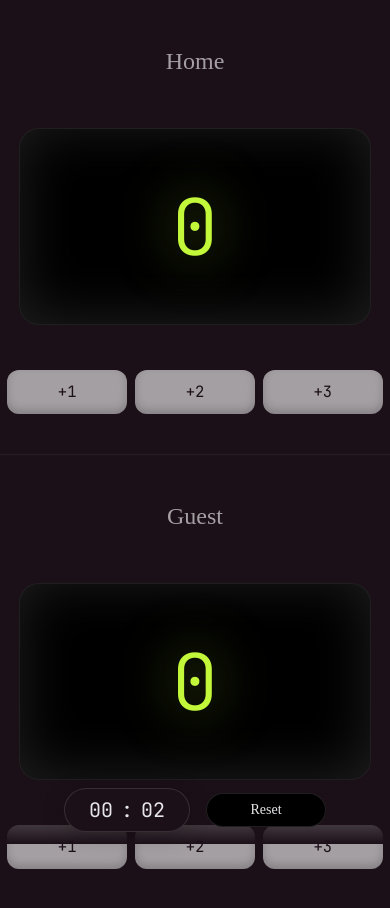
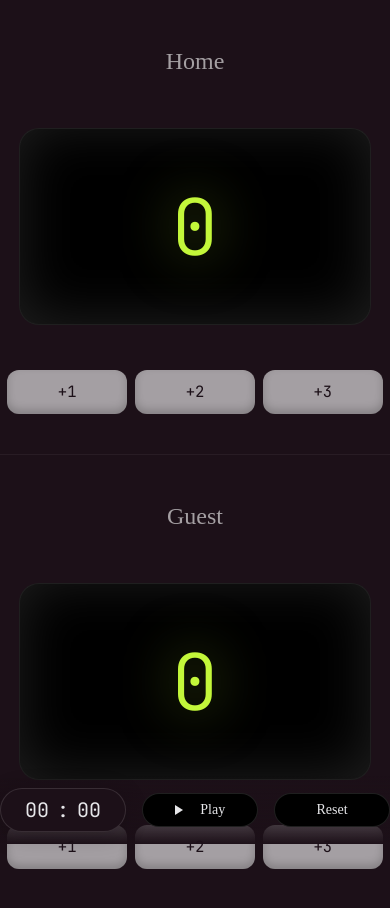
Before and after one commit to InigoHernandez/scoreboard, a website built with Vite: page index.html in a window 390 px wide. Both pictures are taken after a click on the button "Reset". Built offline with nearby package versions, Linux system fonts and the light colour scheme; files whose address does not match are found by name.

Commit message:
play pause buttons

```diff
--- a/index.css
+++ b/index.css
@@ -174,8 +174,8 @@ button:active {
     justify-content: center;
 }
 
-#reset-btn {
-    margin: clamp(1.5rem, 4vw, 3.5rem) 0;
+#play-btn {
+    margin: auto 0 24px 0;
     padding: clamp(0.75rem, 2vw, 1rem) clamp(1.5rem, 3vw, 2rem);
     border-radius: clamp(25px, 4vw, 40px);
     font-family: aspekta;
@@ -185,6 +185,71 @@ button:active {
     border: 1px solid var(--light-trans);
     transition: 0.3s;
     transition-timing-function: ease;
+    display: flex;
+    align-items: center;
+    justify-content: center;
+    cursor: pointer;
+    width: clamp(160px, 28vw, 200px);
+}
+
+#play-btn:hover {
+    background-color: var(--dark);
+}
+
+#play-btn:active {
+    transform: scale(0.95);
+}
+
+#play-icon {
+    display: inline-block;
+    line-height: 1;
+    width: 0;
+    height: 0;
+    border-left: clamp(0.5rem, 1.2vw, 0.75rem) solid currentColor;
+    border-top: clamp(0.35rem, 0.9vw, 0.5rem) solid transparent;
+    border-bottom: clamp(0.35rem, 0.9vw, 0.5rem) solid transparent;
+    margin-right: 0.1em;
+    vertical-align: middle;
+}
+
+#play-icon.pause {
+    display: inline-flex;
+    align-items: center;
+    justify-content: center;
+    gap: clamp(0.15rem, 0.4vw, 0.2rem);
+    width: auto;
+    height: clamp(0.75rem, 1.8vw, 1rem);
+    border: none;
+    margin-right: 0;
+    vertical-align: middle;
+}
+
+#play-icon.pause::before,
+#play-icon.pause::after {
+    content: '';
+    width: clamp(0.2rem, 0.5vw, 0.3rem);
+    height: 100%;
+    background-color: currentColor;
+    display: block;
+    flex-shrink: 0;
+}
+
+#play-text {
+    margin-left: clamp(1rem, 2.5vw, 1.25rem);
+}
+
+#reset-btn {
+    margin: 0 0 clamp(1.5rem, 4vw, 3.5rem) 0;
+    padding: clamp(0.75rem, 2vw, 1rem) clamp(1.5rem, 3vw, 2rem);
+    border-radius: clamp(25px, 4vw, 40px);
+    font-family: aspekta;
+    font-size: clamp(1rem, 2.5vw, 1.75rem);
+    background-color: var(--black);
+    color: var(--light);
+    border: 1px solid var(--light-trans);
+    transition: 0.3s;
+    transition-timing-function: ease;
+    width: clamp(160px, 28vw, 200px);
 }
 
 #reset-btn:hover {
@@ -230,6 +295,12 @@ button:active {
         margin: 0;
         font-size: clamp(1.25rem, 5vw, 2rem);
         padding: clamp(0.5rem, 2vw, 0.75rem) clamp(1rem, 3vw, 1.5rem);
+    }
+
+    #play-btn {
+        margin: 0;
+        padding: clamp(0.5rem, 2vw, 0.75rem) clamp(1rem, 3vw, 1.5rem);
+        font-size: clamp(0.875rem, 3vw, 1.25rem);
     }
 
     #reset-btn {
--- a/index.html
+++ b/index.html
@@ -33,6 +33,10 @@
                     <div id="timer">
                         <label id="minutes">00</label>:<label id="seconds">00</label>
                     </div>
+                    <button id="play-btn" onclick="toggleTimer()">
+                        <span id="play-icon"></span>
+                        <span id="play-text"> Play</span>
+                    </button>
                     <button id="reset-btn" onclick="resetScore()"> Reset</button>
             </div>
         </div>
--- a/index.js
+++ b/index.js
@@ -1,12 +1,34 @@
 var minutesLabel = document.getElementById("minutes");
 var secondsLabel = document.getElementById("seconds");
 var totalSeconds = 0;
-setInterval(setTime, 1000);
+var timerInterval = null; // Store the interval ID so we can clear it
+var isTimerRunning = false; // Track if timer is running
 
 function setTime() {
   ++totalSeconds;
   secondsLabel.innerHTML = pad(totalSeconds % 60);
   minutesLabel.innerHTML = pad(parseInt(totalSeconds / 60));
+}
+
+function toggleTimer() {
+  var playBtn = document.getElementById("play-btn");
+  var playIcon = document.getElementById("play-icon");
+  var playText = document.getElementById("play-text");
+
+  if (isTimerRunning) {
+    // Pause the timer
+    clearInterval(timerInterval);
+    timerInterval = null;
+    isTimerRunning = false;
+    playIcon.classList.remove("pause");
+    playText.textContent = " Play";
+  } else {
+    // Start the timer
+    timerInterval = setInterval(setTime, 1000);
+    isTimerRunning = true;
+    playIcon.classList.add("pause");
+    playText.textContent = " Pause";
+  }
 }
 
 function pad(val) {
@@ -62,8 +84,19 @@ function resetScore() {
   countGuest = 0
   scoreGuest.textContent = countGuest
 
-  // Reset timer
+  // Reset and stop timer
+  if (timerInterval) {
+    clearInterval(timerInterval);
+    timerInterval = null;
+  }
+  isTimerRunning = false;
   totalSeconds = 0
   secondsLabel.innerHTML = pad(0)
   minutesLabel.innerHTML = pad(0)
+
+  // Reset play button to play state
+  var playIcon = document.getElementById("play-icon");
+  var playText = document.getElementById("play-text");
+  playIcon.classList.remove("pause");
+  playText.textContent = " Play";
 }
```
